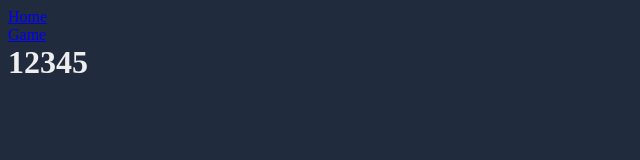
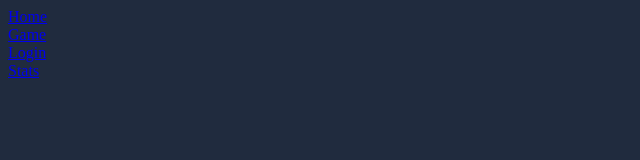
Before and after one commit to devpatel511/MetaChess, a React (Create React App) app in the folder front-end/: page / in a window 1280 px wide. Shown: the top 160 px of the page, without its empty margins (0-640 px from the left). Built offline with nearby package versions, Linux system fonts and the light colour scheme.

Commit message:
Adjusting navbar

```diff
--- a/front-end/src/App.js
+++ b/front-end/src/App.js
@@ -12,19 +12,8 @@ function App() {
 	<BrowserRouter>
 		<Navbar />
 		<Routes>
-			{/* <Navbar /> */}
 			<Route path="/" element={<Users/>}/>
-			<Route path="/game" element={Board}/>
-			{/* <Navbar />
-			<br/>
-			<Route path="/" exact>
-				<Board></Board>
-			</Route> */}
-			{/* <Route path="/edit/:id" />
-			<Route path="/create"  />
-			<Route path="/user">
-				<Board></Board>
-			</Route> */}
+			<Route path="/game" element={<Board/>}/>
 			{/* <div className="moves">
 				<h1>Moves</h1>
 				<p>e4</p>
--- a/front-end/src/UI/navbar.js
+++ b/front-end/src/UI/navbar.js
@@ -5,34 +5,24 @@ export default class Navbar extends Component {
 
   render() {
     return (
-      <div>
+      <div className='Navbar'>
         <nav>
             <ul>
               <li>
-                <Link to="/">Home</Link>
+                <Link to="/"><i className="fa fa-fw fa-home"/>Home</Link>
               </li>
               <li>
-                <Link to="/game">Game</Link>
+                <Link to="/game"><i className="fas fa-chess-knight"/>Game</Link>
+              </li>
+              <li>
+                <Link to="/login">Login</Link>
+              </li>
+              <li>
+                <Link to="/stats">Stats</Link>
               </li>
             </ul>
         </nav>
       </div>
-    //   <nav className="navbar navbar-dark bg-dark navbar-expand-lg">
-    //     <Link to="/" className="navbar-brand">ExcerTracker</Link>
-    //     <div className="collpase navbar-collapse">
-    //     <ul className="navbar-nav mr-auto">
-    //       <li className="navbar-item">
-    //       <Link to="/" className="nav-link">Exercises</Link>
-    //       </li>
-    //       <li className="navbar-item">
-    //       <Link to="/create" className="nav-link">Create Exercise Log</Link>
-    //       </li>
-    //       <li className="navbar-item">
-    //       <Link to="/user" className="nav-link">Create User</Link>
-    //       </li>
-    //     </ul>
-    //     </div>
-    //   </nav>
     );
   }
 }
--- a/front-end/src/UI/users.js
+++ b/front-end/src/UI/users.js
@@ -3,7 +3,7 @@ import React, { Component } from 'react';
 export default class Users extends Component {
     render() {
         return (
-            <h1>12345</h1>
+            <i class='fas fa-chess-knight'></i>
         )
     }
 }
```
